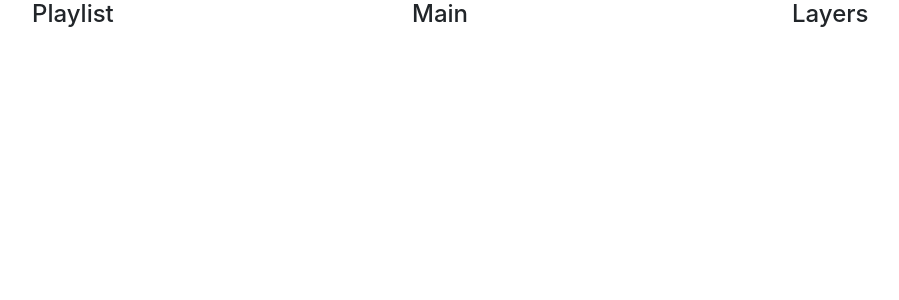
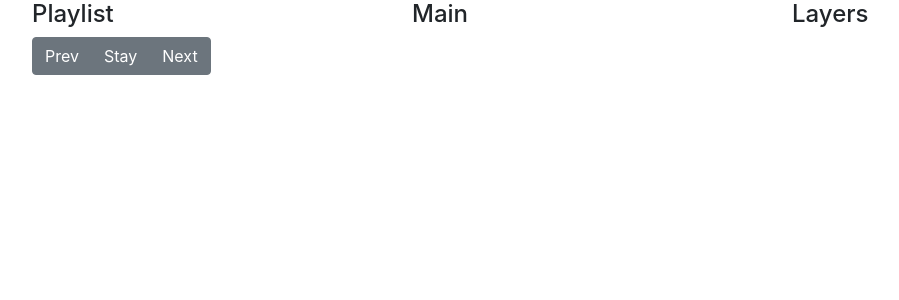
Before and after one commit to tennessee-garage/ddfui, a React (Create React App) app: page / in a window 1280 px wide. Shown: the top 300 px of the page, without its empty margins (53-952 px from the left). Built offline with nearby package versions, Linux system fonts and the light colour scheme; no server answers.

Commit message:
Add first playlist components.

```diff
--- a/src/components/DanceFloorController.js
+++ b/src/components/DanceFloorController.js
@@ -1,16 +1,74 @@
 import React from 'react';
 import { Row, Col } from 'react-bootstrap';
+
+import Playlist from './Playlist';
+import PlaylistControls from './PlaylistControls';
+
+import DanceFloorClient from '../lib/DanceFloorClient';
+const CLIENT = new DanceFloorClient();
 
 export default class DanceFloorController extends React.Component {
     constructor(props) {
         super(props);
+        this.state = {
+            status: {
+            },
+        };
+        this.statusPoller = null;
     }
 
+    componentDidMount() {
+        // Fetch initial status.
+        CLIENT.getStatus().then((status) => {
+            console.log(status)
+            this.setState({ status });
+        });
+        this.statusPoller = setInterval(async () => {
+            await this.refreshStatus();
+        }, 2000);
+    }
+
+    componentWillUnmount() {
+        clearInterval(this.statusPoller);
+    }
+
+    refreshStatus = async () => {
+        const status = await CLIENT.getStatus();
+        this.setState({ status });
+    };
+
+    onPlaylistPrevious = async () => {
+        await CLIENT.playlistPrevious();
+        await this.refreshStatus();
+    };
+
+    onPlaylistStay = async () => {
+        await CLIENT.playlistStay();
+        await this.refreshStatus();
+    };
+
+    onPlaylistNext = async () => {
+        await CLIENT.playlistAdvance();
+        await this.refreshStatus();
+    };
+
+    onPlaylistStop = async () => {
+        await CLIENT.playlistStop();
+        await this.refreshStatus();
+    };
+
     render() {
+        const { status } = this.state;
         return (
             <Row>
                 <Col md={4}>
                     <h4>Playlist</h4>
+                    <Playlist playlist={status.playlist} />
+                    <PlaylistControls
+                        onPrevious={this.onPlaylistPrevious}
+                        onStay={this.onPlaylistStay}
+                        onNext={this.onPlaylistNext}
+                        onStop={this.onPlaylistStop} />
                 </Col>
                 <Col md={4}>
                     <h4>Main</h4>
--- /dev/null
+++ b/src/components/Playlist.js
@@ -0,0 +1,30 @@
+import React from 'react';
+
+const millisToSeconds = (millis) => {
+    return Math.round(Number.parseInt(millis, 10) / 1000);
+}
+
+export default function Playlist({ playlist }) {
+    if (!playlist) {
+        return null;
+    }
+
+    const items = playlist.queue || [];
+    const playlistItems = items.map((item, idx) => {
+        const isActive = idx === playlist.current_position;
+        const className = isActive ? "list-group-item active" : "list-group-item";
+        const secondsRemaining = millisToSeconds(playlist.millis_remaining);
+        const timeRemaining = isActive && playlist.millis_remaining ?
+            `(${secondsRemaining}s remaining)` : '';
+        const itemName = `${item.name} ${timeRemaining}`;
+        return (<ul key={idx} className={className}>{itemName}</ul>);
+    });
+
+    return (
+        <div className="card card-body bg-light">
+            <ul className="list-group">
+                {playlistItems}
+            </ul>
+        </div>
+    );
+};
--- /dev/null
+++ b/src/components/PlaylistControls.js
@@ -0,0 +1,14 @@
+import React from 'react';
+import { ButtonGroup, Button } from 'react-bootstrap';
+
+export default function PlaylistControls({ onPrevious, onNext, onStay, onStop }) {
+    return (
+        <div>
+            <ButtonGroup aria-label="Main controls">
+                <Button variant="secondary" onClick={onPrevious}>Prev</Button>
+                <Button variant="secondary" onClick={onStay}>Stay</Button>
+                <Button variant="secondary" onClick={onNext}>Next</Button>
+            </ButtonGroup>
+        </div>
+    );
+};
```
